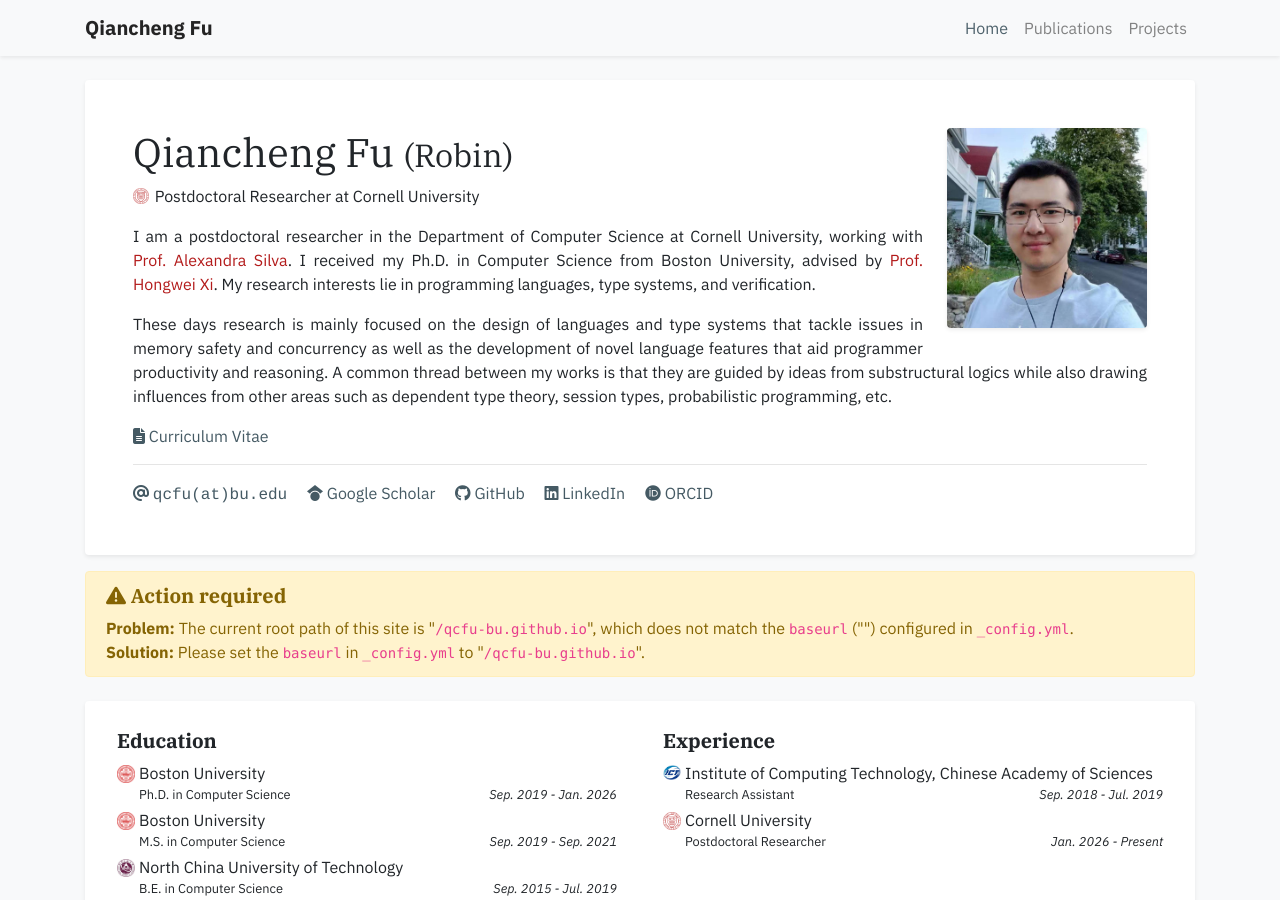
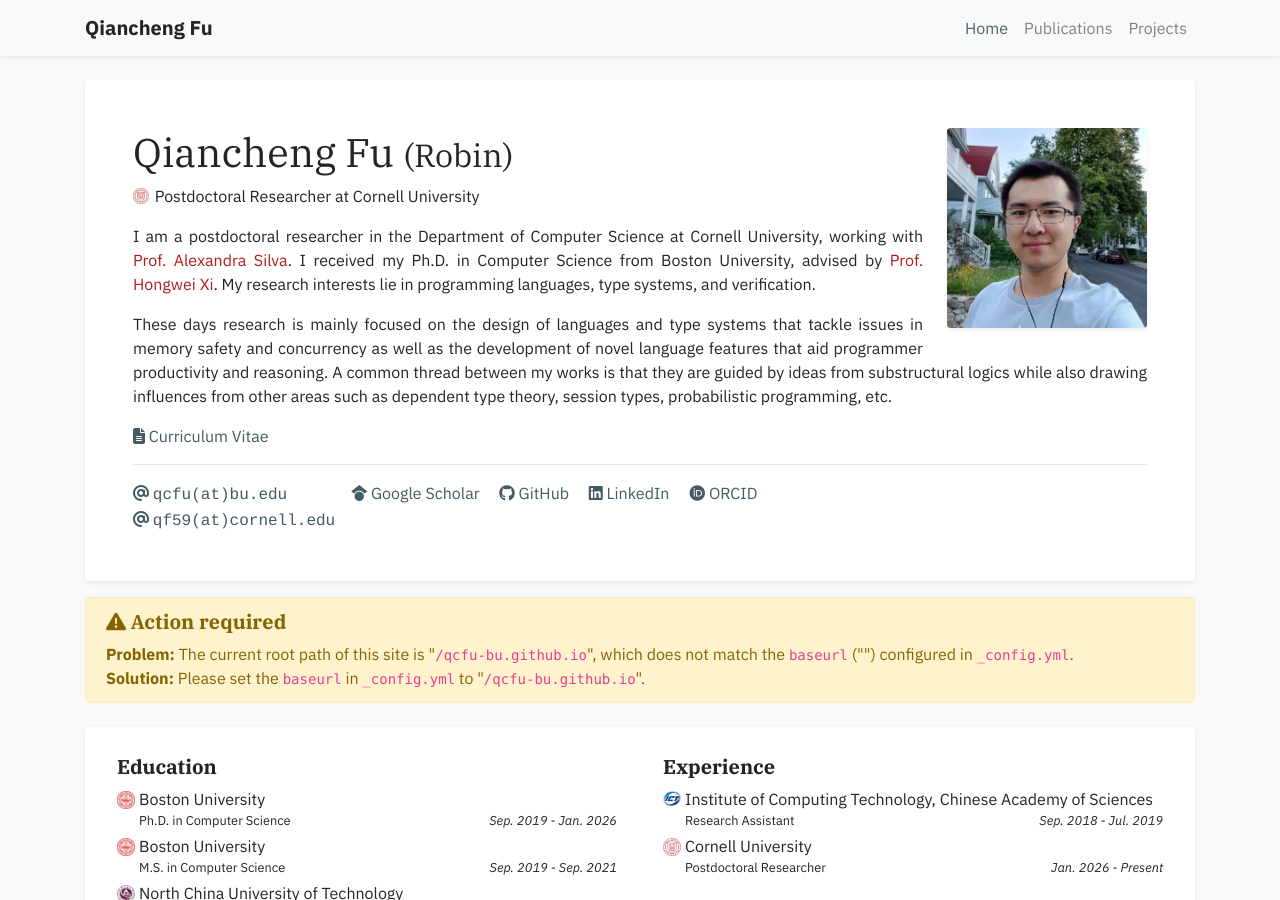
Before and after one commit to qcfu-bu/qcfu-bu.github.io, a Jekyll site: the page built from index.html, in a window 1280 px wide and 900 px high. Built offline with Jekyll 4.4.1, drawn with Linux system fonts in a browser that asks for light colours; nearby versions of some CDN libraries; a style sheet for code colours, icons or effects is not loaded.

Commit message:
update website

```diff
--- a/_data/profile.yml
+++ b/_data/profile.yml
@@ -9,6 +9,7 @@
 
 
 email: "qcfu@bu.edu"
+email2: "qf59@cornell.edu"
 cv_link: /assets/pdf/cv-llt.pdf
 gscholar: D6N9XzsAAAAJ  # This is an example, replace it with your own Google Scholar ID
 github: qcfu-bu
--- a/_includes/widgets/profile_card.html
+++ b/_includes/widgets/profile_card.html
@@ -48,11 +48,22 @@
                 </div>
                 <hr />
                 <div class="row">
-                    <div class="col">
-                        <a class="pr-3 no-break" href="mailto:{{ site.data.profile.email | encode_email }}">
-                            <i class="fas fa-at"></i> <span class="email-text">{{ site.data.profile.email | replace: "@", "(at)" }}</span>
-                        </a>
-
+                    <div class="col d-flex flex-wrap align-items-start">
+                        <div>
+                            <div>
+                                <a class="pr-3 no-break" href="mailto:{{ site.data.profile.email | encode_email }}">
+                                    <i class="fas fa-at"></i> <span class="email-text">{{ site.data.profile.email | replace: "@", "(at)" }}</span>
+                                </a>
+                            </div>
+                            {% if site.data.profile.email2 %}
+                            <div>
+                                <a class="pr-3 no-break" href="mailto:{{ site.data.profile.email2 | encode_email }}">
+                                    <i class="fas fa-at"></i> <span class="email-text">{{ site.data.profile.email2 | replace: "@", "(at)" }}</span>
+                                </a>
+                            </div>
+                            {% endif %}
+                        </div>
+                        <div>
                         {% if site.data.profile.gscholar %}
                         {%- if site.data.profile.gscholar contains 'scholar.google' -%}
                         {%- assign gscholar_url = site.data.profile.gscholar -%}
@@ -93,6 +104,7 @@
                             <i class="fab fa-orcid"></i> ORCID
                         </a>
                         {% endif %}
+                        </div>
                     </div>
                 </div>
             </div>
```
